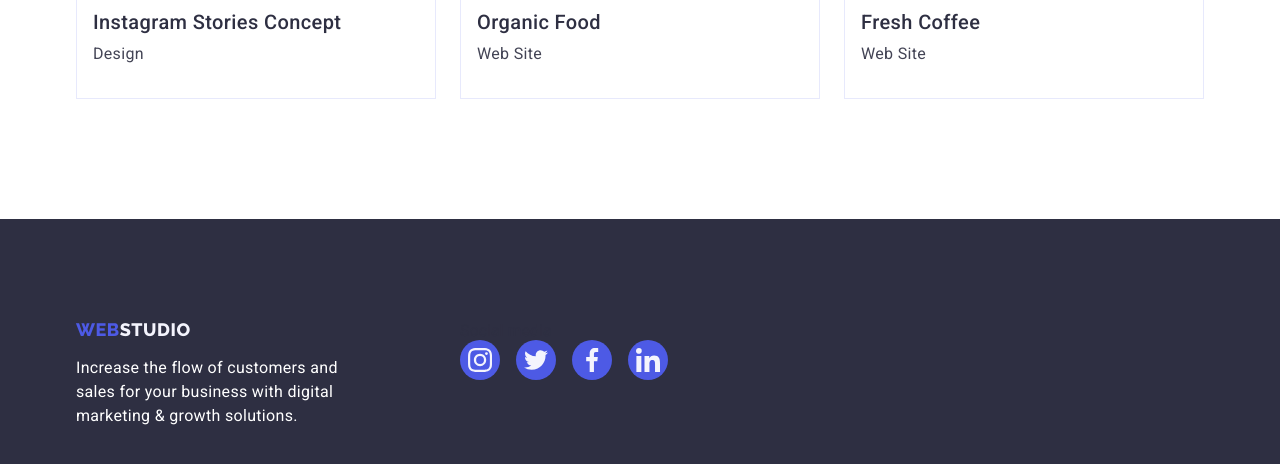
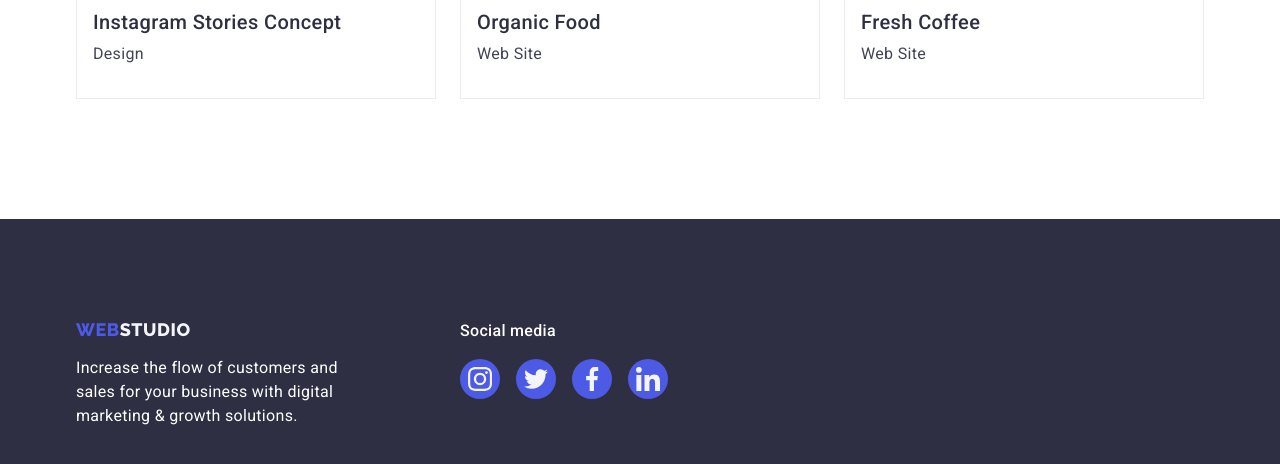
Before and after one commit to Mrbabet/goit-markup-hw-04, a plain HTML site: page portfolio.html in a window 1280 px wide. Shown: the part 1550-2014 px from the top of the page. Drawn offline with nearby package versions, Linux system fonts and the light colour scheme.

Commit message:
Update portfolio.html

```diff
--- a/portfolio.html
+++ b/portfolio.html
@@ -213,7 +213,7 @@
           </p>
         </div>
         <div class="footer-container-2">
-          <p class="">Social media</p>
+          <p class="text-m-500">Social media</p>
           <ul class="social-icons">
             <li class="social-icon">
               <a class="icon-bg" href="">
```
